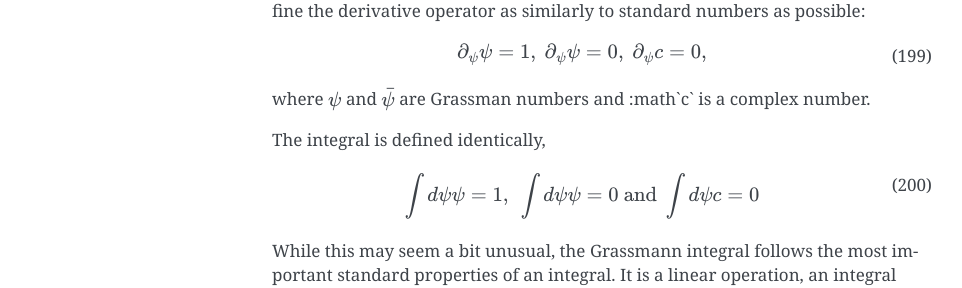
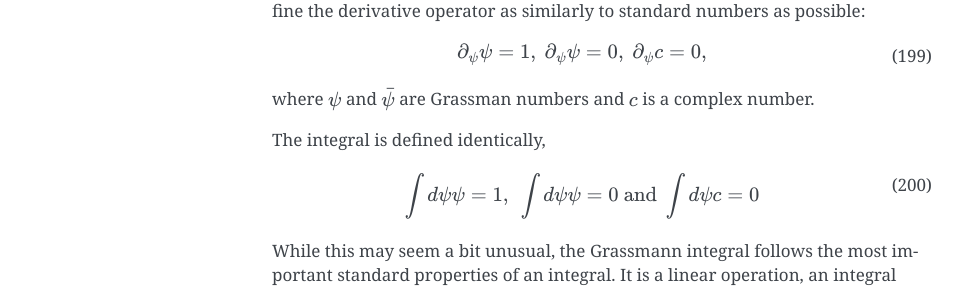
Before and after one commit to rantahar/Lattice-Field-Theory, a Sphinx documentation site: the page built from source/index.rst, in a window 1280 px wide and 900 px high, scrolled down 48017 px. Shown: the part 176-464 px from the top of the window, without its empty margins (148-1110 px from the left). Built offline with Sphinx 7.4.7, drawn with Linux system fonts in a browser that asks for light colours; pages that are not in the unit, such as notebooks, are missing from menus.

Commit message:
Add missing :

```diff
--- a/source/index.rst
+++ b/source/index.rst
@@ -2461,7 +2461,7 @@ First, we define the derivative operator as similarly to standard numbers as pos
    \partial_\psi \psi = 1, \textrm{  } \partial_\psi \psi = 0, \textrm{  } \partial_\psi c = 0,
    :label:
 
-where :math:`\psi` and :math:`\bar\psi` are Grassman numbers and :math`c` is a complex number.
+where :math:`\psi` and :math:`\bar\psi` are Grassman numbers and :math:`c` is a complex number.
 
 The integral is defined identically,
 
```
